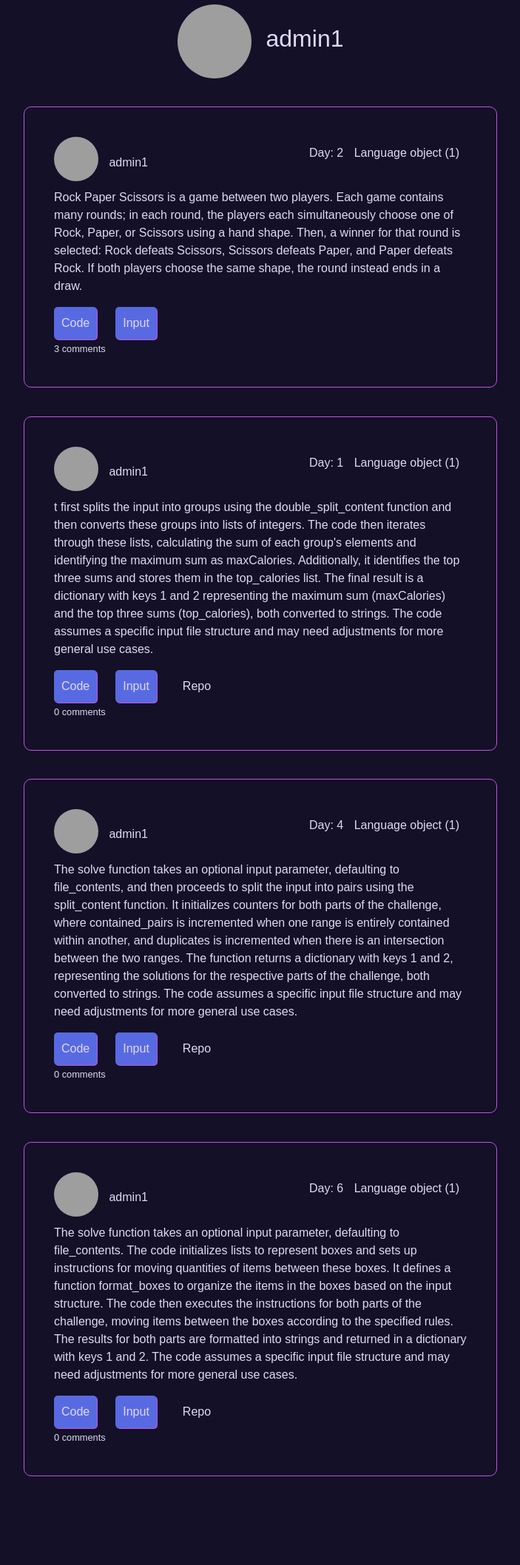
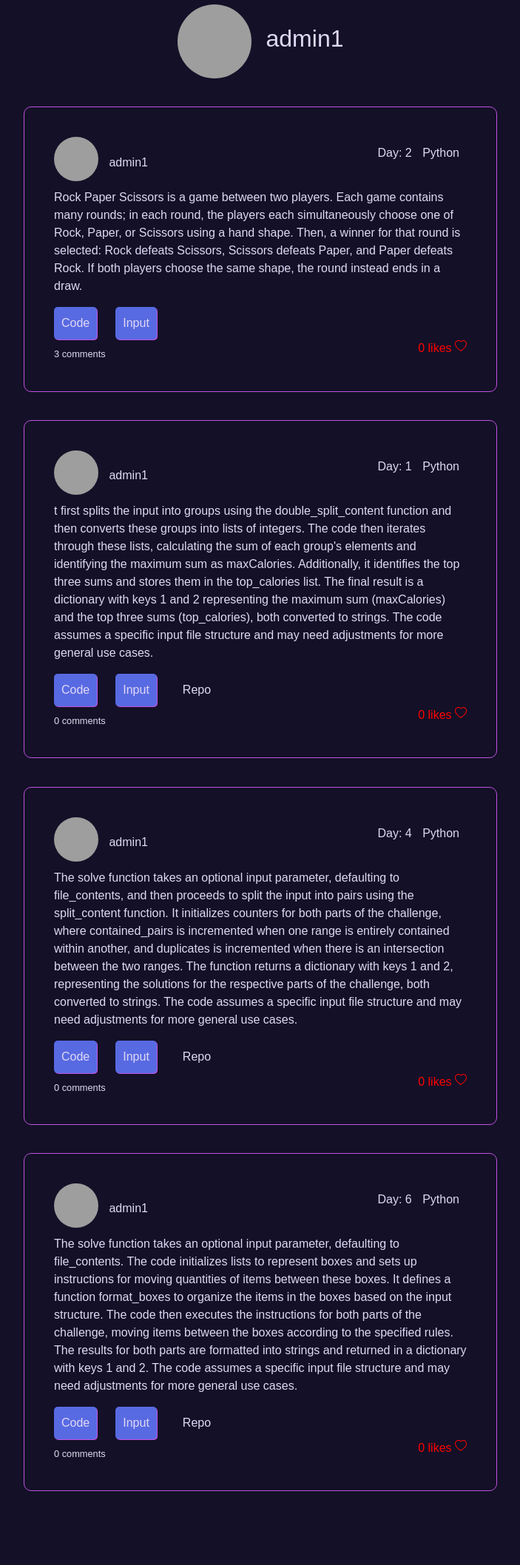
Before and after one commit to Orianamartina/Advent-of-Django, a Django app: a page that uses templates/resolution_card.html in a window 1280 px wide. Shown: the part 168-2284 px from the top of the page at 74% size, without its empty margins (288-991 px from the left). Before the commit the page ends 2164 px from the top, so only its background shows below. Run offline with Django 5.2, Linux system fonts and the light colour scheme; data comes from the database, SQL or seed files in the repository; both versions use the stored data as it was after the commit; parts of the project's set-up code (start-up, migrations or seed data) failed here and were passed over; grey boxes are pictures that could not be loaded.

Commit message:
like model and button added

```diff
--- a/advent2022/urls.py
+++ b/advent2022/urls.py
@@ -1,7 +1,7 @@
 
 from django.contrib import admin
 from django.urls import path, include
-from adventapi.views import solve_day, create_days, get_user_days, home, submit_input, signup, user_profile, resolution_code, save_comment, my_profile, upload_image, update_image_template_view
+from adventapi.views import solve_day, delete_day, create_days, get_user_days, home, submit_input, signup, user_profile, resolution_code, save_comment, my_profile, upload_image, update_image_template_view
 from adventapi.days import solve, day_1, day_2, day_3, day_4, day_5, day_6, day_7, day_8, day_9, day_10, day_11, day_12, day_13, day_14, day_15
 urlpatterns = [
     path("__debug__/", include("debug_toolbar.urls")),
@@ -19,6 +19,7 @@ urlpatterns = [
     path("uploadimage/", upload_image, name="upload_image"),
     path("resolutions/<int:user_id>", get_user_days, name="get_user_days"),
     path("solveday/<int:user_id>", solve_day, name="solve"),
+    path("deleteday/<int:day>", delete_day, name="delete day"),
     path('day/1/<int:user_id>/', solve_day ,{'day_solve_function': day_1.solve, 'day': 1}, name="day_one"),
     path('day/2/<int:user_id>/', solve_day ,{'day_solve_function': day_2.solve, 'day': 2}, name="day_two"),
     path('day/3/<int:user_id>/', solve_day ,{'day_solve_function': day_3.solve, 'day': 3}, name="day_three"),
--- a/adventapi/forms/submit_answer.py
+++ b/adventapi/forms/submit_answer.py
@@ -2,7 +2,8 @@ from django import forms
 
 class SubmissionForm(forms.Form):
     days_choices = [ (i,i) for i in range(1,26)]
-    language = forms.CharField(widget=forms.TextInput(attrs={'class':'input-language'}))
+    language_choices = [("Python", "Python")]
+    language = forms.ChoiceField(choices=language_choices,widget=forms.Select(attrs={'class': 'custom-select'}))
     day = forms.ChoiceField(choices=days_choices,widget=forms.Select(attrs={'class': 'custom-select'}))
     input = forms.CharField(widget=forms.Textarea(attrs={'class':'input-input'}))
     code = forms.CharField(widget=forms.Textarea(attrs={'class':'input-input'}))
--- a/adventapi/models.py
+++ b/adventapi/models.py
@@ -41,15 +41,22 @@ class DayResolution(models.Model):
     description = models.TextField()
     comments_quantity = models.IntegerField(default=0)
     link_to_repo = models.CharField(max_length=200)
+    likes = models.IntegerField()
     language = models.ForeignKey(Language, on_delete=models.CASCADE, null=True)
     def __str__(self):
         return str(self.user)  + "_day_" +str(self.day)
+
+
+class Like(models.Model):
+    post = models.ForeignKey(DayResolution, models.CASCADE)
+    user = models.ForeignKey(CustomUser, on_delete=models.CASCADE)
 
 class Comment(models.Model):
     user = models.ForeignKey(CustomUser, on_delete =models.CASCADE)
     text = models.CharField(max_length=1000)
     resolution = models.ForeignKey(DayResolution, on_delete=models.CASCADE)
 
+
 class RecentResolutions(models.Model):
     user = models.ForeignKey(CustomUser, on_delete=models.CASCADE)
     resolution = models.ForeignKey(DayResolution, on_delete=models.CASCADE)
--- a/adventapi/views.py
+++ b/adventapi/views.py
@@ -6,7 +6,7 @@ from django.contrib.auth import login, authenticate
 from .forms.submit_answer import SubmissionForm
 from django.utils.html import escape
 import json
-from .models import DayResolution, Day,Comment, CustomUser
+from .models import DayResolution, Day,Comment, CustomUser,Language
 from .days.solve import solve
 # Create your views here.
 @csrf_exempt
@@ -44,7 +44,7 @@ def solve_day(request, user_id):
                             day=Day.objects.get(number=clean_form["day"]),
                             answer_part_one=result[1],
                             answer_part_two=result[2],
-                            language = clean_form["language"],
+                            language = Language.objects.get(name=clean_form["language"]),
                             code = escape(clean_form["code"])   ,
                             user = CustomUser.objects.get(id=user_id),
                             description = clean_form['description']
@@ -57,7 +57,17 @@ def solve_day(request, user_id):
     except Exception as e:
         return JsonResponse({'error': f'An unexpected error occurred: {str(e)}'}, status=400)
 
-@csrf_exempt
+
+def delete_day(request, day):
+    if request.method == "POST":
+        try:
+            user = request.user.id
+            res = DayResolution.objects.get(user=user, day= day)
+            res.delete()
+            return JsonResponse({"Success": "Resolution succesfully deleted"})
+        except Exception as e:
+            return JsonResponse({'error': f'An unexpected error occurred: {str(e)}'}, status=400)
+
 
 def get_user_days(request, user_id):
     if request.method == "GET":
--- a/static/css/resolution_card.css
+++ b/static/css/resolution_card.css
@@ -22,3 +22,13 @@
     box-shadow: none;
     color: var(--pink);
 }
+
+.likeButton {
+    background-color: none;
+    box-shadow: none;
+}
+
+.likeButton:hover {
+    cursor: pointer;
+    transform: scale(110%);
+}
--- a/static/css/user/profile_cards.css
+++ b/static/css/user/profile_cards.css
@@ -1,10 +1,13 @@
 .profile_card_container {
     width: 27%;
+    max-width: 27%;
+    height: fit-content;
     border-radius: 20px;
     border: 1px solid var(--pink);
     display: flex;
     flex-direction: column;
     align-items: center;
-    justify-content: space-evenly;
+    gap: 30px;
     margin-top: 50px;
+    padding: 30px;
 }
--- a/templates/registration/login.html
+++ b/templates/registration/login.html
@@ -1,15 +1,15 @@
 {% extends "base.html" %}
 {% block title %}Login{% endblock %}
 {% block content %}
-
+{% load static %}
 {% if user.is_authenticated %}
 {% comment %} User is already authenticated, redirect to home page {% endcomment %}
 <script>
     window.location.href = "{% url 'home' %}";
 </script>
-{% else %
+{% else %}
 <link rel="stylesheet" type="text/css" href="{% static 'css/registration/login.css' %}">
-}
+
 <div class="loginformcontainer">
     <h2 class="logintitle">Log In</h2>
     <form id="loginform" method="post">
--- a/templates/resolution_card.html
+++ b/templates/resolution_card.html
@@ -1,4 +1,5 @@
 {% load static %}
+
 <div class="resolution_card">
     <div class="top_div">
         <div>
@@ -13,7 +14,8 @@
 
         </div>
 
-        <small style="font-size:medium;">Day: {{ r.day }} <button class="small_button">{{ r.language }}</button></small>
+        <small style="font-size:medium;">Day: {{ r.day }}
+            <button class="small_button">{{r.language.name}}</button></small>
     </div>
 
     <p class="comment">
@@ -28,6 +30,15 @@
         </a>
         {% endif %}
     </div>
-    <small style="padding-top: 10px;"> {{r.comments_quantity}} comments</small>
+    <div style="display: flex; justify-content: space-between;">
+        <small style="padding-top: 10px;"> {{r.comments_quantity}} comments</small>
+        <div class="likeButton" id="likeButton">
+            <small style="color: red; font-size: 16px;"> {{r.likes}} likes <svg xmlns="http://www.w3.org/2000/svg"
+                    width="16" height="16" fill="currentColor" class="bi bi-heart" viewBox="0 0 16 16">
+                    <path
+                        d="m8 2.748-.717-.737C5.6.281 2.514.878 1.4 3.053c-.523 1.023-.641 2.5.314 4.385.92 1.815 2.834 3.989 6.286 6.357 3.452-2.368 5.365-4.542 6.286-6.357.955-1.886.838-3.362.314-4.385C13.486.878 10.4.28 8.717 2.01zM8 15C-7.333 4.868 3.279-3.04 7.824 1.143q.09.083.176.171a3 3 0 0 1 .176-.17C12.72-3.042 23.333 4.867 8 15" />
+                </svg> </small>
+        </div>
+    </div>
 
 </div>
```
Also changed, not shown: templates/submit_input.html (+14 -0 lines), adventapi/migrations/0015_dayresolution_likes_like.py (added), db.sqlite3.
